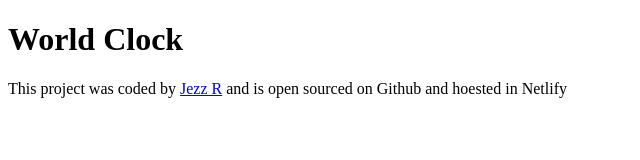
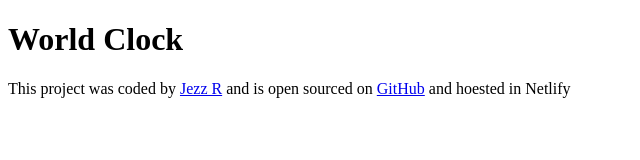
Before and after one commit to jezzrs/worldClock, a plain HTML site: page index.html in a window 1280 px wide. Shown: the full height of the page, 0-640 px from the left. Drawn offline with Linux system fonts and the light colour scheme.

Commit message:
updated footer & created js and css
Added my links and created the style and js files

```diff
--- a/index.html
+++ b/index.html
@@ -15,7 +15,14 @@
         aria-label="Jezz's Github link"
         >Jezz R</a
       >
-      and is open sourced on Github and hoested in Netlify
+      and is open sourced on
+      <a
+        href="https://github.com/jezzrs/worldClock"
+        target="_blank"
+        aria-label="GitHub link to the world clock project"
+        >GitHub</a
+      >
+      and hoested in Netlify
     </footer>
   </body>
 </html>
```
Also changed, not shown: scr/index.js (added), scr/style.css (added).
